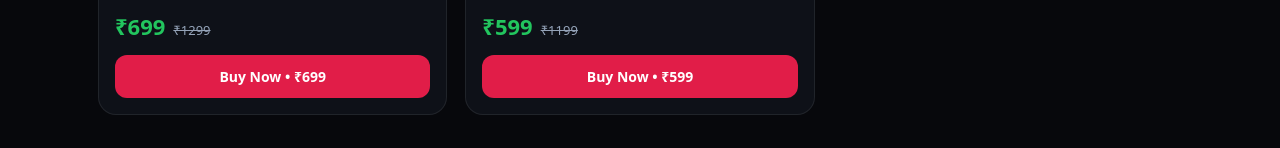
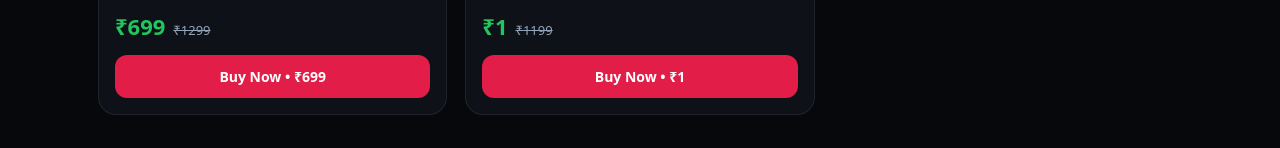
Before and after one commit to tanhajalom4129-stacklom/TZX-TANZIO, a plain HTML site: page index.html in a window 1280 px wide. Shown: the part 1165-1313 px from the top of the page. Drawn offline with Linux system fonts and the light colour scheme.

Commit message:
Update index.html

```diff
--- a/index.html
+++ b/index.html
@@ -187,7 +187,7 @@
         id: 4,
         title: "Portable Rechargeable Mini Blender",
         category: "High Demand",
-        price: 599,
+        price: 1,
         mrp: 1199,
         features: "6 Stainless Blades • USB Rechargeable • BPA Free",
         image: "https://images.unsplash.com/photo-1570222094114-d054a817e56b?w=700&q=80"
```
